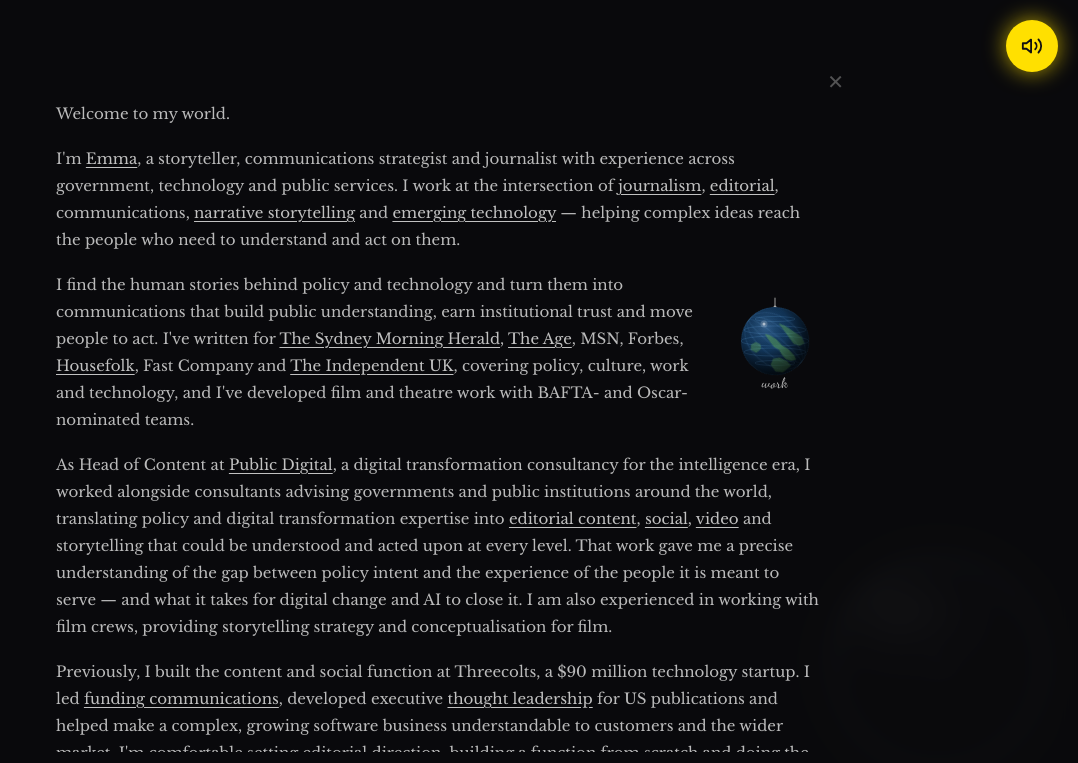
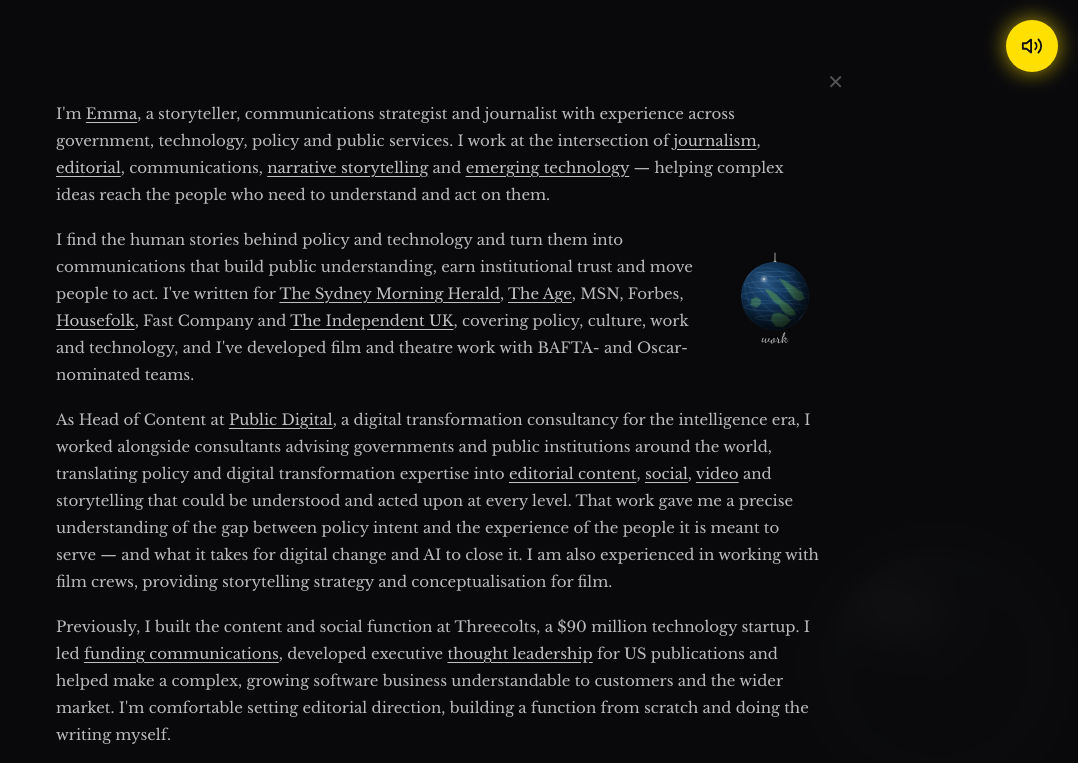
Before and after one commit to emmavuletic/emmavuletic.github.io, a plain HTML site: page index.html in a window 1280 px wide. Both pictures are taken after a click on the button "ev". Shown: the whole page, without its empty margins (202-1280 px from the left). Drawn offline with nearby package versions, Linux system fonts and the light colour scheme; no server answers.

Commit message:
Add files via upload

```diff
--- a/index.html
+++ b/index.html
@@ -331,11 +331,9 @@
         <!-- ── PANEL 1: Bio ── -->
         <div class="about-panel" id="bio-panel">
 
-          <p>Welcome to my world.</p>
-
           <p>
             I'm <a href="https://www.linkedin.com/in/emmavuletic/" target="_blank" rel="noopener">Emma</a>,
-            a storyteller, communications strategist and journalist with experience across government, technology and public services.
+            a storyteller, communications strategist and journalist with experience across government, technology, policy and public services.
             I work at the intersection of <a href="https://www.smh.com.au/money/the-politics-of-shopping-are-consumer-boycotts-effective-20161128-gsywwm.html" target="_blank" rel="noopener">journalism</a>, <a href="https://board.fastcompany.com/fast-company-executive-board/why-rapid-growth-for-a-start-up-isnt-always-good/90880578/" target="_blank" rel="noopener">editorial</a>, communications, <a href="https://www.youtube.com/watch?v=kQPP0_1oB90&t=22s" target="_blank" rel="noopener">narrative storytelling</a> and <a href="https://www.thecopyguild.com/blog/naturalaiagents" target="_blank" rel="noopener">emerging technology</a> —
             helping complex ideas reach the people who need to understand and act on them.
           </p>
```
